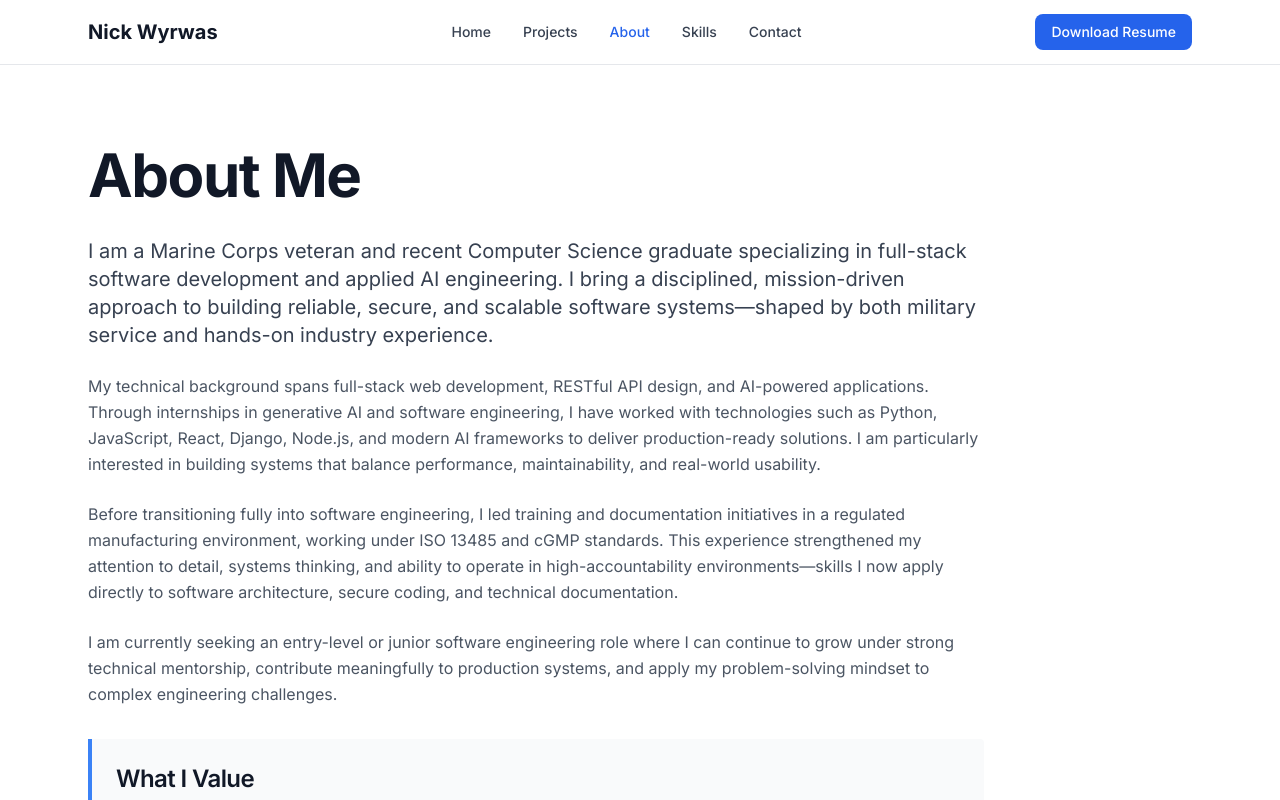
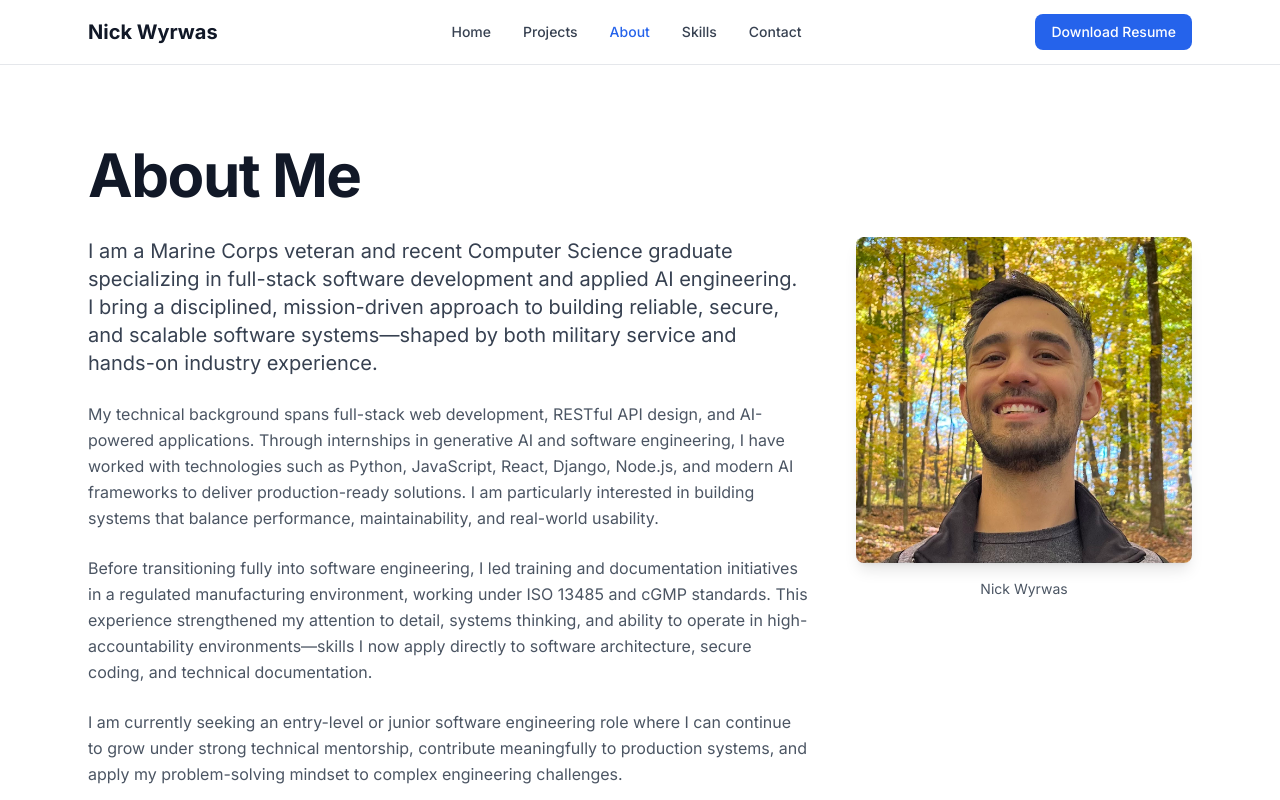
Before and after one commit to nwyrwas/Portfolio, a Next.js app: page /about in a window 1280 px wide. Shown: the top 800 px of the page. Built offline with nearby package versions, Linux system fonts and the light colour scheme.

Commit message:
adding headshot.jpg

```diff
--- a/app/about/page.tsx
+++ b/app/about/page.tsx
@@ -11,10 +11,12 @@ export default function AboutPage() {
   return (
     <>
       <Section className="pt-20">
-        <div className="max-w-4xl">
+        <div className="max-w-6xl">
           <h1 className="heading-1 mb-8">About Me</h1>
 
-          <div className="prose prose-lg max-w-none">
+          <div className="grid md:grid-cols-3 gap-12 items-start">
+            {/* Text Content - Left Side (2/3 width) */}
+            <div className="md:col-span-2 prose prose-lg max-w-none">
               <p className="body-large mb-6 text-gray-700">
                 I am a Marine Corps veteran and recent Computer Science graduate specializing in full-stack software development and applied AI engineering.
                 I bring a disciplined, mission-driven approach to building reliable, secure, and scalable software systems—shaped by both military service and hands-on
@@ -38,7 +40,25 @@ export default function AboutPage() {
                 I am currently seeking an entry-level or junior software engineering role where I can continue to grow under strong technical mentorship,
                 contribute meaningfully to production systems, and apply my problem-solving mindset to complex engineering challenges.
               </p>
+            </div>
 
+            {/* Photo - Right Side (1/3 width) */}
+            <div className="md:col-span-1">
+              <div className="sticky top-24">
+                <img
+                  src="/headshot.jpg"
+                  alt="Nick Wyrwas"
+                  className="w-full rounded-lg shadow-lg"
+                />
+                <p className="text-sm text-gray-600 text-center mt-4">
+                  Nick Wyrwas
+                </p>
+              </div>
+            </div>
+          </div>
+
+          {/* Continue with the rest of the content */}
+          <div className="max-w-4xl mt-12">
             <div className="bg-gray-50 border-l-4 border-primary-500 p-6 rounded-r mb-12">
               <h2 className="heading-4 mb-4">What I Value</h2>
               <ul className="space-y-3">
```
Also changed, not shown: public/headshot.jpg (added). Lines whose indentation alone changed are shown as unchanged.
